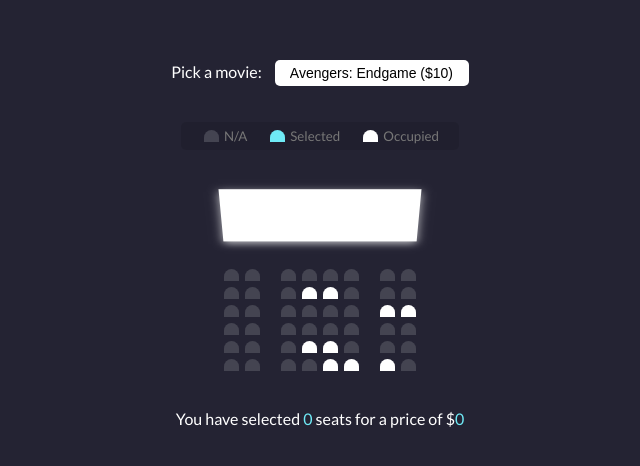
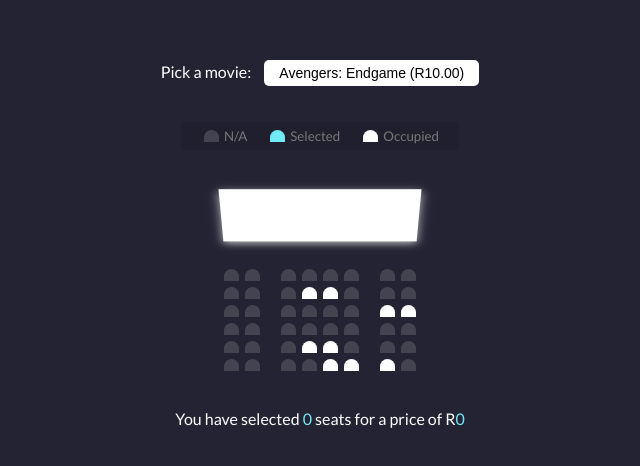
Before and after one commit to techiemokhele/book-a-movie-seat, a plain HTML site: page index.html in a window 1280 px wide. Shown: the part 164-630 px from the top of the page, without its empty margins (320-960 px from the left). Drawn offline with Linux system fonts and the light colour scheme.

Commit message:
Update index.html

```diff
--- a/index.html
+++ b/index.html
@@ -11,10 +11,10 @@
     <div class="movie-container">
       <label>Pick a movie:</label>
       <select id="movie">
-        <option value="10">Avengers: Endgame ($10)</option>
-        <option value="12">Joker ($12)</option>
-        <option value="8">Toy Story 4 ($8)</option>
-        <option value="9">The Lion King ($9)</option>
+        <option value="10">Avengers: Endgame (R10.00)</option>
+        <option value="12">Joker (R12.00)</option>
+        <option value="8">Toy Story 4 (R8.00)</option>
+        <option value="9">The Lion King (R9.00)</option>
       </select>
     </div>
 
@@ -99,7 +99,7 @@
     </div>
 
     <p class="text">
-      You have selected <span id="count">0</span> seats for a price of $<span
+      You have selected <span id="count">0</span> seats for a price of R<span
         id="total"
         >0</span
       >
```
